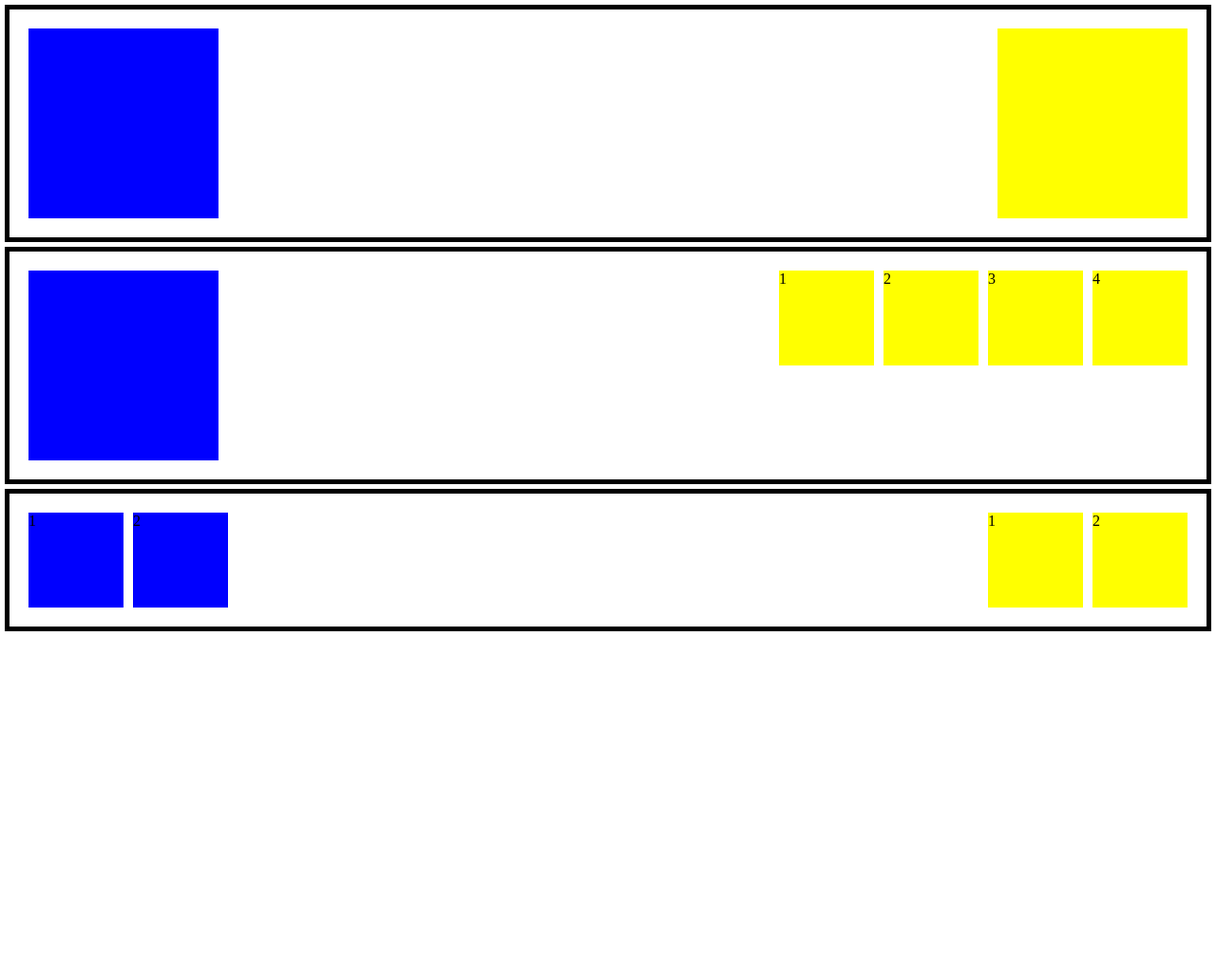
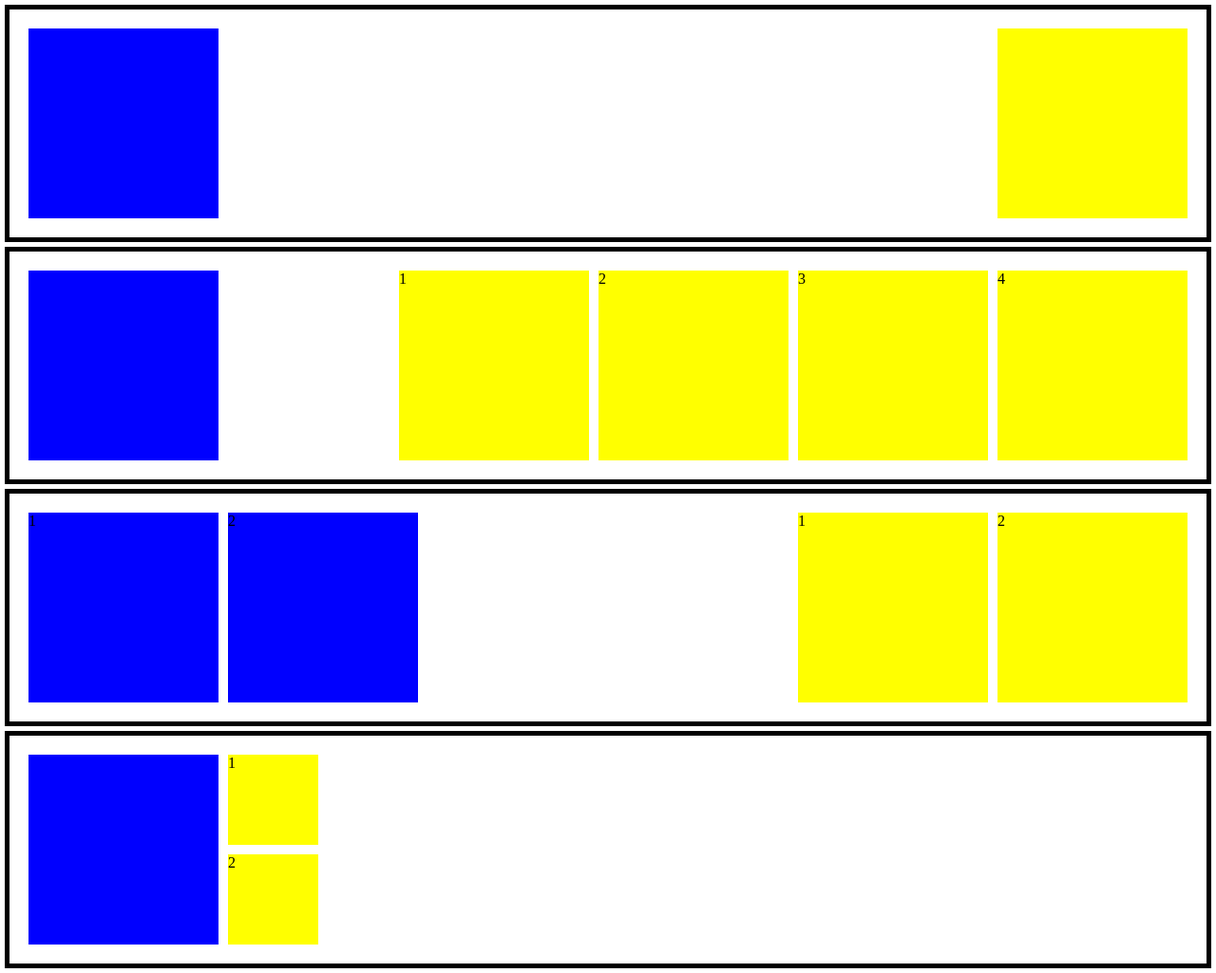
Before and after one commit to InnaPatlakha/lesson7, a plain HTML site: page index.html in a window 1280 px wide. Shown: the whole page at 95% size. Before the commit the page ends 800 px from the top, so only its background shows below. Drawn offline with Linux system fonts and the light colour scheme.

Commit message:
picture 4

```diff
--- a/index.html
+++ b/index.html
@@ -41,6 +41,17 @@
     <div class="clearfix"></div>
   </div>
 
+  <div class="row">
+    <div class="block7">
+      <div class="block8"></div>
+      <div class="block9">
+        <div class="mini4">1</div>
+        <div class="mini5">2</div>
+      </div>
+    </div>
+    <div class="clearfix"></div>
+  </div>
+
 </body>
 
 </html>
--- a/style.css
+++ b/style.css
@@ -31,8 +31,8 @@
   float: right;
 }
 .mini {
-  height: 100px;
-  width: 100px;
+  height: 200px;
+  width: 200px;
   background-color: yellow;
   float: left;
   margin-left: 10px;
@@ -44,16 +44,43 @@
   float: right;
 }
 .mini2 {
-  height: 100px;
-  width: 100px;
+  height: 200px;
+  width: 200px;
   background-color: blue;
   float: left;
   margin-right: 10px;
 }
 .mini3 {
-  height: 100px;
-  width: 100px;
+  height: 200px;
+  width: 200px;
   background-color: yellow;
   float: left;
   margin-left: 10px;
 }
+.block7 {
+  margin-left: auto;
+  margin-right: auto;
+}
+.block8 {
+  height: 200px;
+  width: 200px;
+  background-color: blue;
+  float: left;
+}
+.block9 {
+  float: left;
+}
+.mini4 {
+  height: 95px;
+  width: 95px;
+  background-color: yellow;
+  margin-left: 10px;
+  margin-bottom: 10px;
+}
+.mini5 {
+  height: 95px;
+  width: 95px;
+  background-color: yellow;
+  margin-left: 10px;
+  margin-top: 10px;
+}
```
